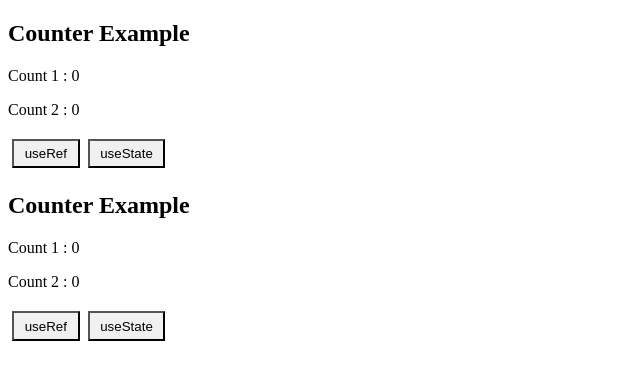
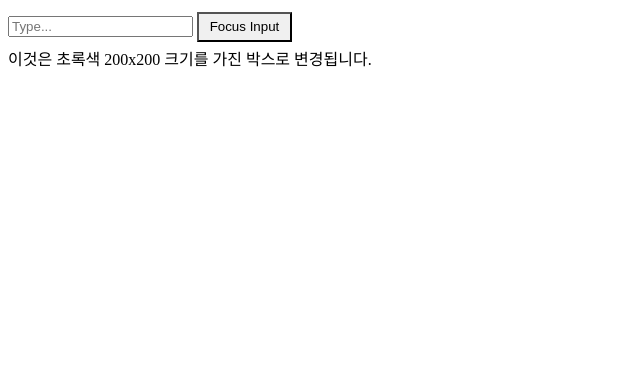
Before and after one commit to angela5825/frontend_study, a React (Vite) app: page / in a window 1280 px wide. Shown: the top 380 px of the page, without its empty margins (0-640 px from the left). Built offline with nearby package versions, Linux system fonts and the light colour scheme.

Commit message:
✨ 리엑트 useRef DOM 요소 접근

```diff
--- a/src/App.jsx
+++ b/src/App.jsx
@@ -1,12 +1,31 @@
 import "./App.css";
-import Counter from "./Counter";
+import { useRef } from "react";
 
 const App = () => {
+  const inputRef = useRef(null); // DOM이랑 연결할 때는 null 로 선언 한다
+  const divRef = useRef(null);
+  const handleFocus = () => {
+    // console.log("helo");
+    // document.getElementById("focusInput").focus();
+    // 리엑트에서는 getElement 를 잘 이용하지 않는다..
+    // 아이디가 다른 데에서 겹칠 수도 있기 때문에
+    // useRef에서 DOM //
+    console.log(inputRef.current);
+    inputRef.current.focus();
+    divRef.current.style.width = "200px";
+    divRef.current.style.height = "200px";
+    divRef.current.style.backgroundColor = "green";
+  };
+
   return (
-    <>
-      <Counter />
-      <Counter />
-    </>
+    <div>
+      <input ref={inputRef} type="text" placeholder="Type..." />
+      <button onClick={handleFocus}>Focus Input</button>
+
+      <div ref={divRef} onClick={handleFocus} style={{ pointer: " cursor" }}>
+        이것은 초록색 200x200 크기를 가진 박스로 변경됩니다.
+      </div>
+    </div>
   );
 };
 export default App;
--- a/src/Counter.jsx
+++ /dev/null
@@ -1,31 +0,0 @@
-import { useRef, useState } from "react";
-
-// let countVar=0;
-
-function Counter() {
-  const [count1, setCount1] = useState(0);
-  const [count2, setCount2] = useState(0);
-  const refCount = useRef(0);
-
-  const incrementRef = () => {
-    refCount.current += 1;
-    // countVar++;
-    setCount1(refCount.current);
-    console.log("Ref Count : ", countVar);
-  };
-  const syncCounts = () => {
-    setCount1(refCount.current);
-    setCount2((prev) => prev + 1);
-  };
-  return (
-    <>
-      <h2> Counter Example</h2>
-      <p>Count 1 : {count1}</p>
-      <p>Count 2 : {count2}</p>
-      <button onClick={incrementRef}>useRef</button>
-      <button onClick={syncCounts}>useState</button>
-    </>
-  );
-}
-
-export default Counter;
```
